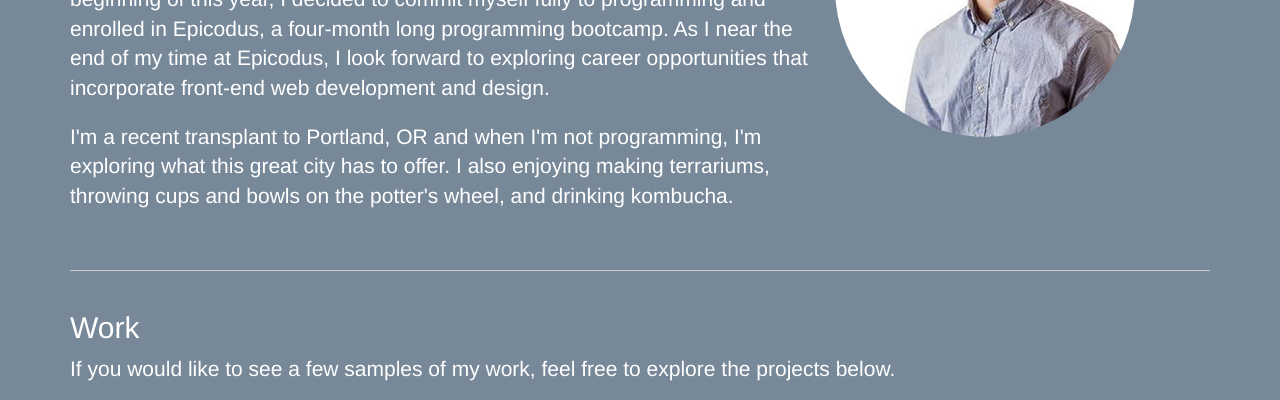
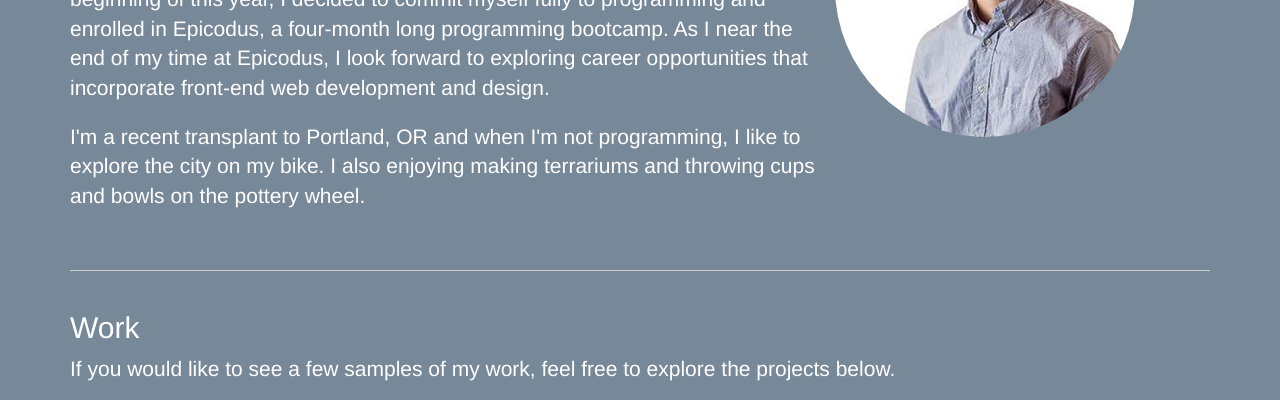
Before and after one commit to k-giardchase/portfolio, a plain HTML site: page html/index.html in a window 1280 px wide. Shown: the part 820-1220 px from the top of the page. Drawn offline with nearby package versions, Linux system fonts and the light colour scheme.

Commit message:
fix spelling error.

```diff
--- a/html/index.html
+++ b/html/index.html
@@ -87,8 +87,8 @@
           <h3>Hi, I'm Kyle. </h3>
           <br>
           <div class='col-md-8'>
-            <p class='lead'>For the past few years, I worked as a research assistant for Skidmore College's Sociology and American Studies departments. While I enjoyed my job, I found I was most passionate about that work - solving research queries, breaking problems apart, and figuring out the best way to ask a question - when I leveraged those same skills in my free-time to study programming.At the beginning of this year, I decided to commit myself fully to programming and enrolled in Epicodus, a four-month long programming bootcamp. As I near the end of my time at Epicodus, I look forward to exploring career opportunities that incorporate front-end web development and design. </p>
-            <p class='lead'>I'm a recent transplant to Portland, OR and when I'm not programming, I'm exploring what this great city has to offer. I also enjoying making terrariums, throwing cups and bowls on the potter's wheel, and drinking kombucha.
+            <p class='lead'>For the past few years, I worked as a research assistant for Skidmore College's Sociology and American Studies departments. While I enjoyed my job, I found I was most passionate about that work - solving research queries, breaking problems apart, and figuring out the best way to ask a question - when I leveraged those same skills in my free-time to study programming. At the beginning of this year, I decided to commit myself fully to programming and enrolled in Epicodus, a four-month long programming bootcamp. As I near the end of my time at Epicodus, I look forward to exploring career opportunities that incorporate front-end web development and design. </p>
+            <p class='lead'>I'm a recent transplant to Portland, OR and when I'm not programming, I like to explore the city on my bike. I also enjoying making terrariums and throwing cups and bowls on the pottery wheel.
           </div>
           <div class='col-md-4' id='profile-picture'>
 
```
